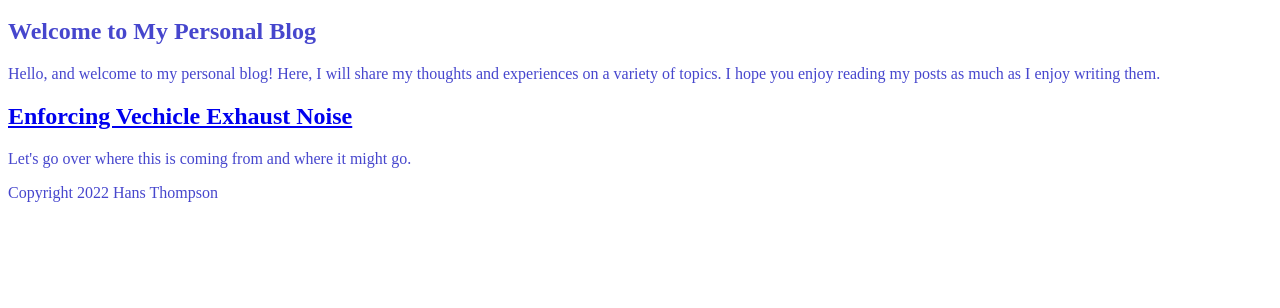
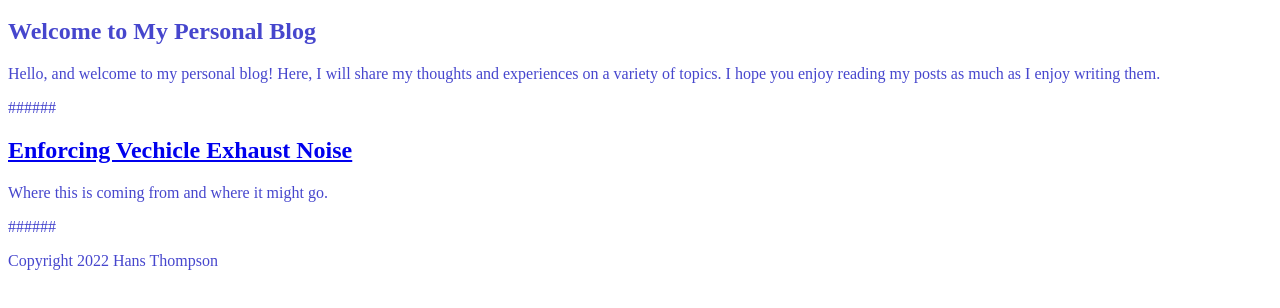
Before and after one commit to hansthompson/hansthompson.github.io, a plain HTML site: page index.html in a window 1280 px wide. Shown: the part 136-444 px from the top of the page. Drawn offline with Linux system fonts and the light colour scheme.

Commit message:
Update index.html

```diff
--- a/index.html
+++ b/index.html
@@ -29,9 +29,11 @@
     <p>Hello, and welcome to my personal blog! Here, I will share my thoughts and experiences on a variety of topics. I hope you enjoy reading my posts as much as I enjoy writing them.</p>
   </article>
   <article>
+      <p>######</p>
     <h2><a href="vechiclenoise1.html">Enforcing Vechicle Exhaust Noise</a></h2>
-    <p>Let's go over where this is coming from and where it might go.</p>
+    <p>Where this is coming from and where it might go.</p>
   </article>
+      <p>######</p>
   <footer>
     <p>Copyright 2022 Hans Thompson</p>
   </footer>
```
